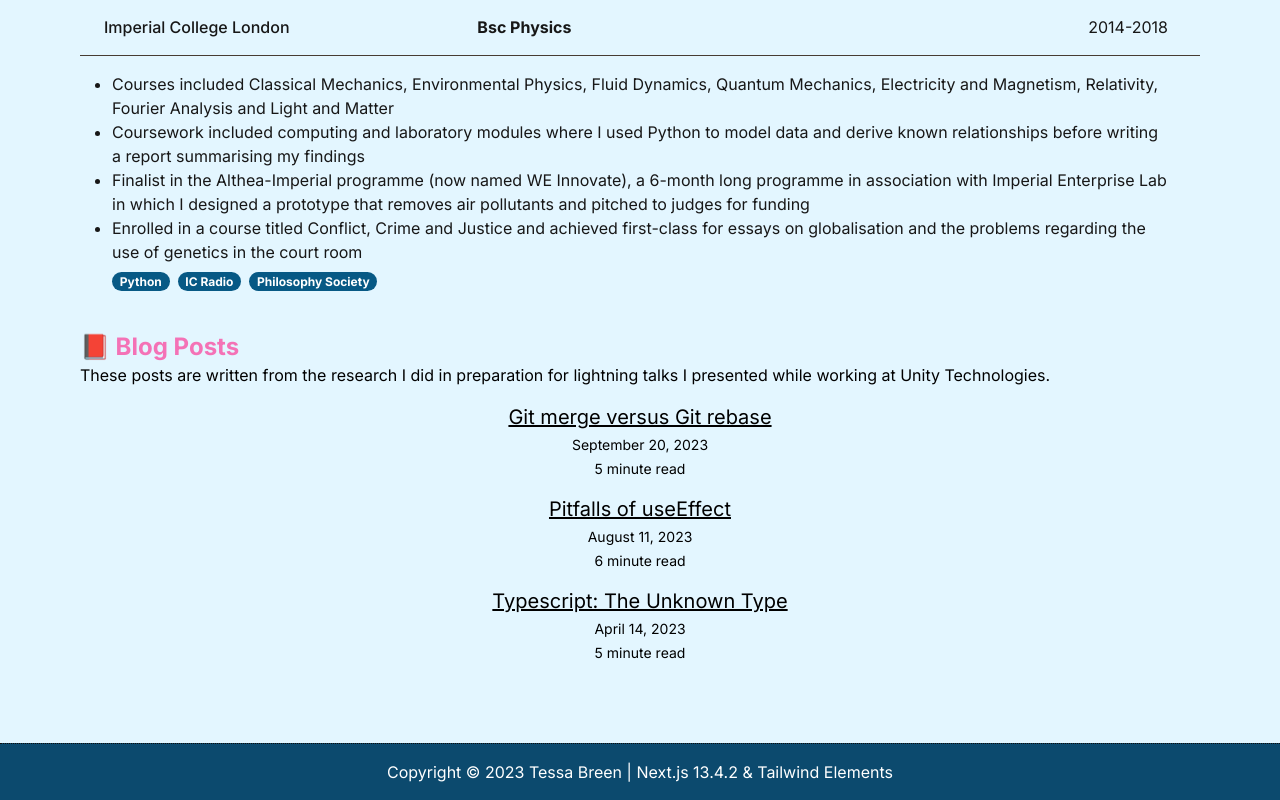
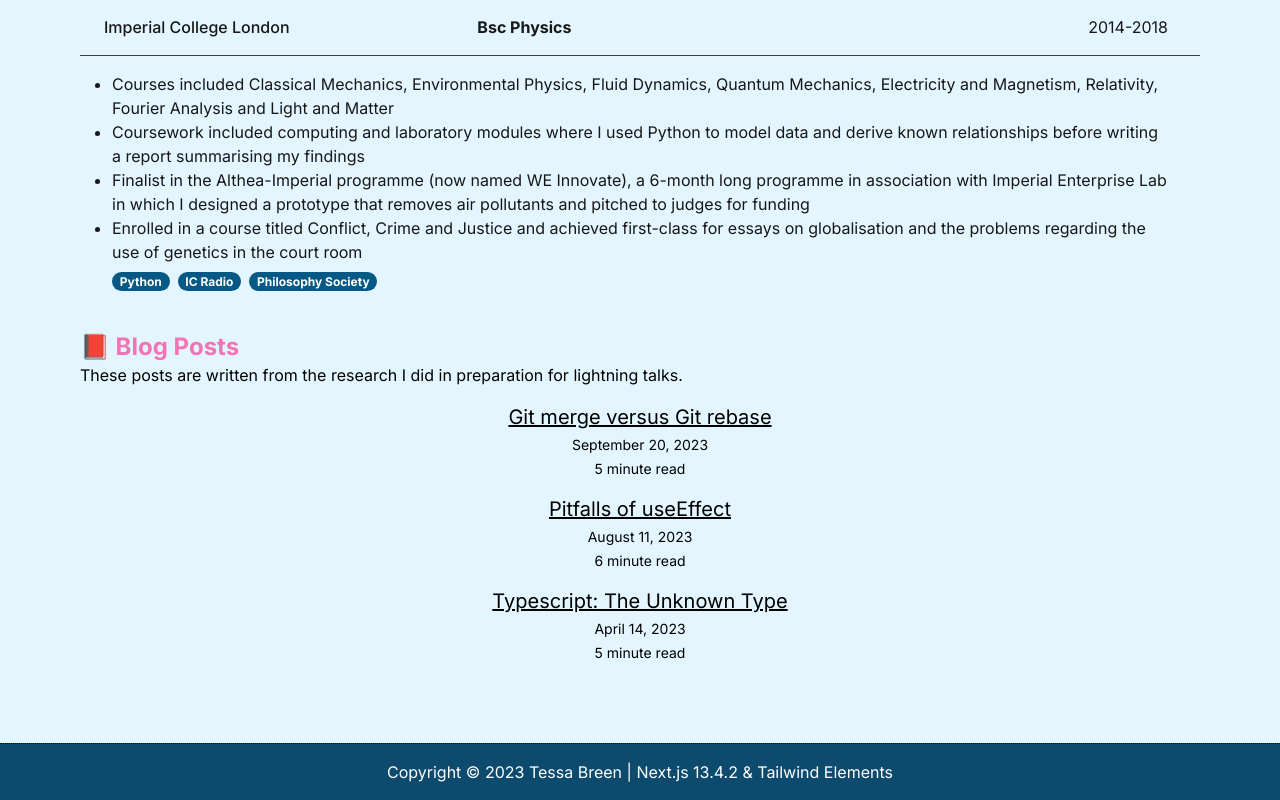
Before and after one commit to Mynameistessa/my-website, a Next.js app: page / in a window 1280 px wide. Shown: the part 1148-1948 px from the top of the page. Built offline with nearby package versions, Linux system fonts and the light colour scheme.

Commit message:
Tweak sentence

```diff
--- a/components/Posts.tsx
+++ b/components/Posts.tsx
@@ -6,7 +6,7 @@ const Posts = () => {
   return (
     <section className='mt-2'>
       <h2 className='font-bold text-2xl dark:text-warm-yellow text-pink-400'> 📕 Blog Posts</h2>
-      <p className='dark:text-white text-base'>These posts are written from the research I did in preparation for lightning talks I presented while working at Unity Technologies.</p>
+      <p className='dark:text-white text-base'>These posts are written from the research I did in preparation for lightning talks.</p>
       <ul className='w-full text-center'>
         {posts.map(post => (
           <ListItem key={post.id} post={post} />
```
